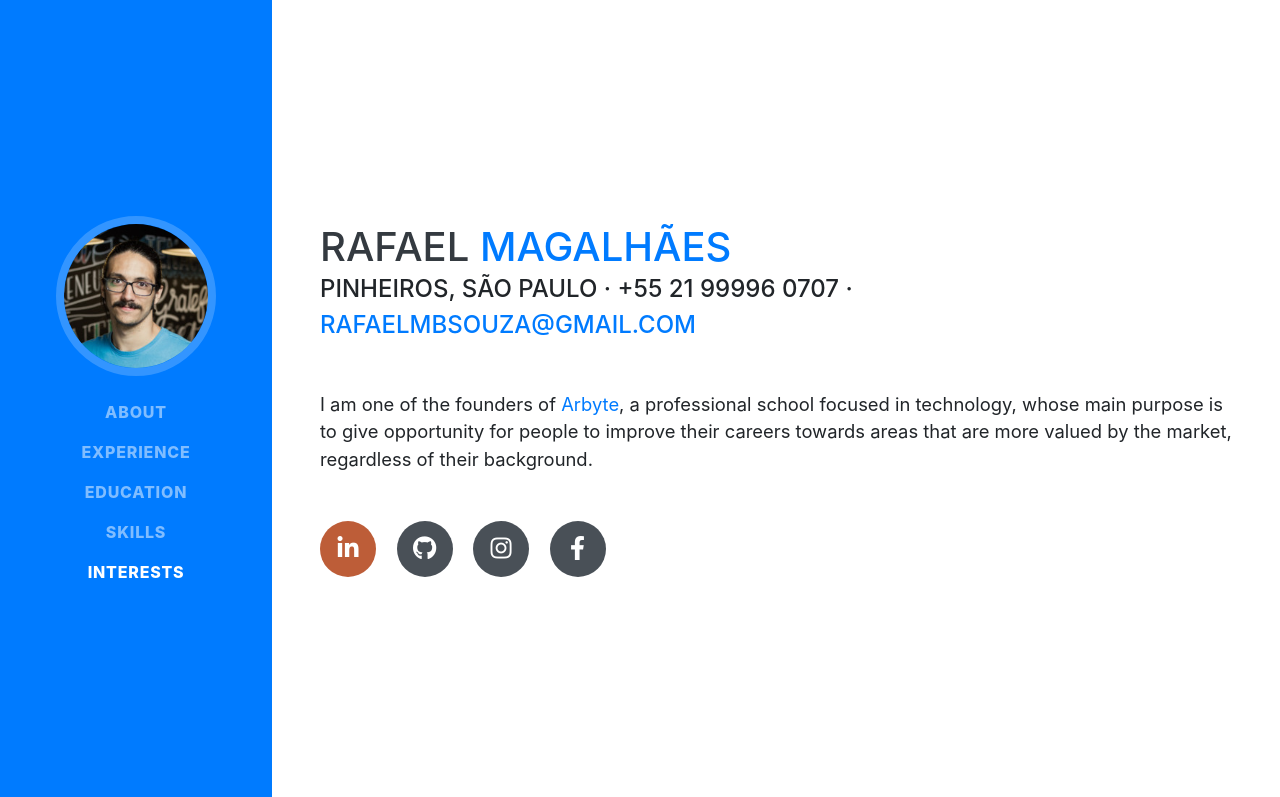
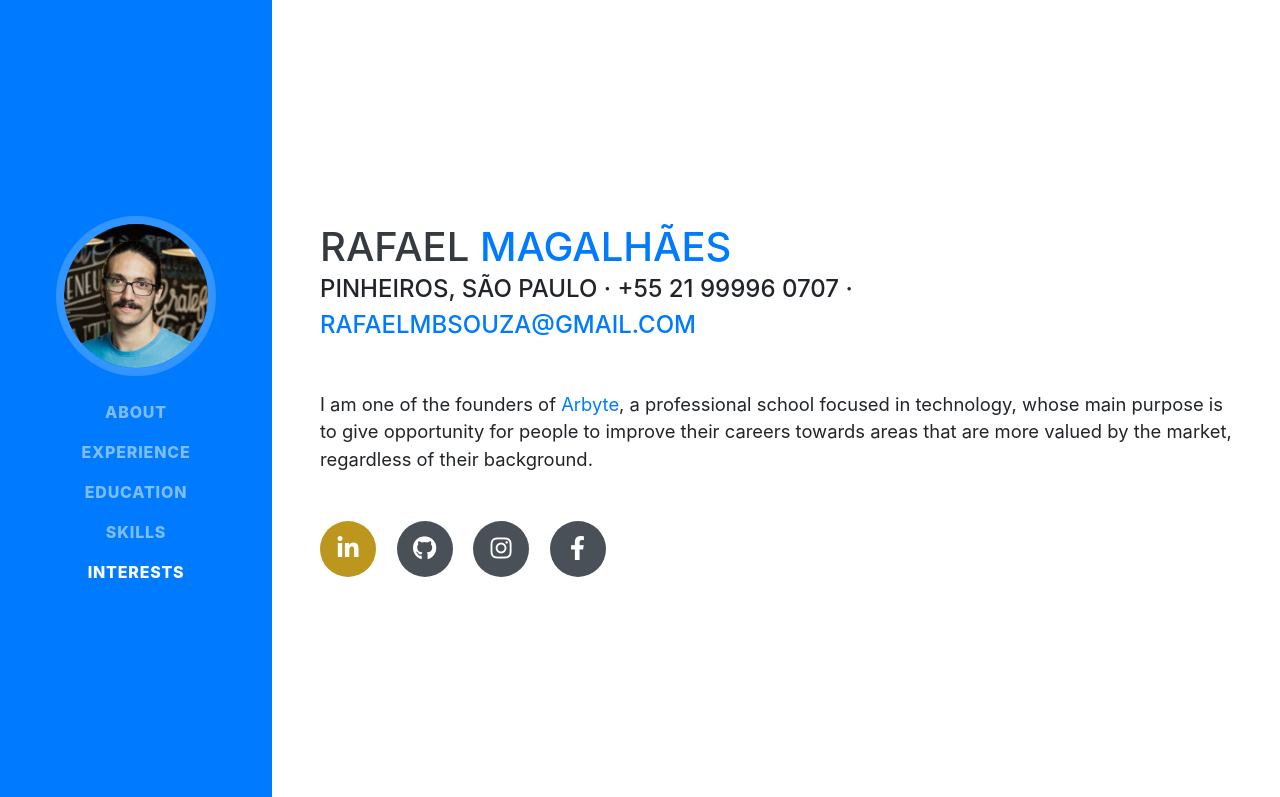
Before and after one commit to rafaelmbsouza/rafaelmbsouza.github.io, a website with bundled scripts: page index.html in a window 1280 px wide. In both pictures the pointer is over the link 348 px from the left and 549 px from the top of the page. Shown: the top 797 px of the page. Built offline with nearby package versions, Linux system fonts and the light colour scheme; a web font is replaced by a local one.

Commit message:
Fixed css colors

```diff
--- a/css/resume.css
+++ b/css/resume.css
@@ -72,7 +72,7 @@ p.lead {
 }
 
 .social-icons a:hover {
-  background-color: #BD5D38;
+  background-color: rgb(189, 151, 29);
 }
 
 .dev-icons {
@@ -80,7 +80,7 @@ p.lead {
 }
 
 .dev-icons .list-inline-item i:hover {
-  color: #BD5D38;
+  color: rgb(189, 151, 29);
 }
 
 #sideNav .navbar-nav .nav-item .nav-link {
@@ -172,5 +172,5 @@ a {
 }
 
 a:hover, a:focus, a:active {
-  color: #824027;
+  color: rgb(189, 151, 29);
 }
```
